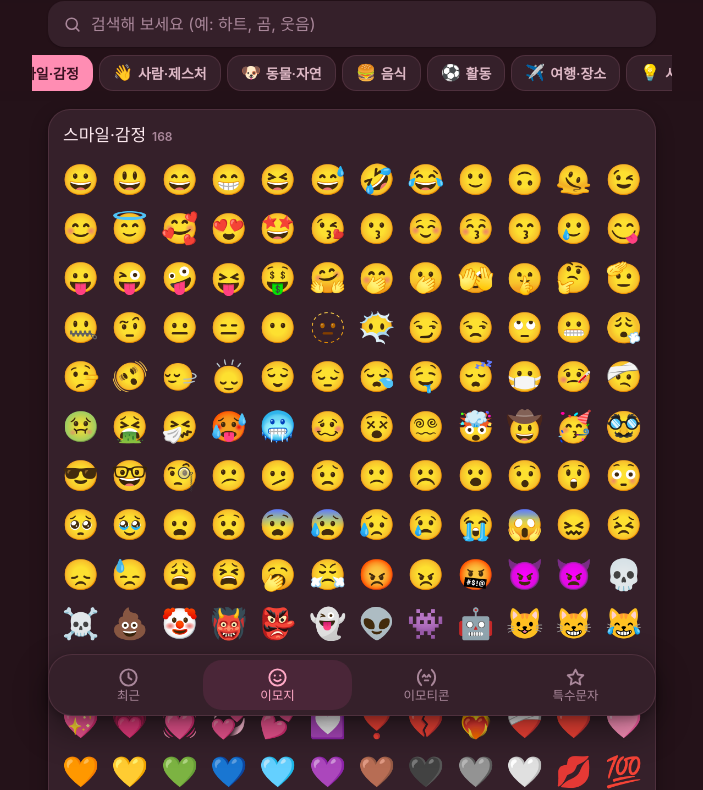
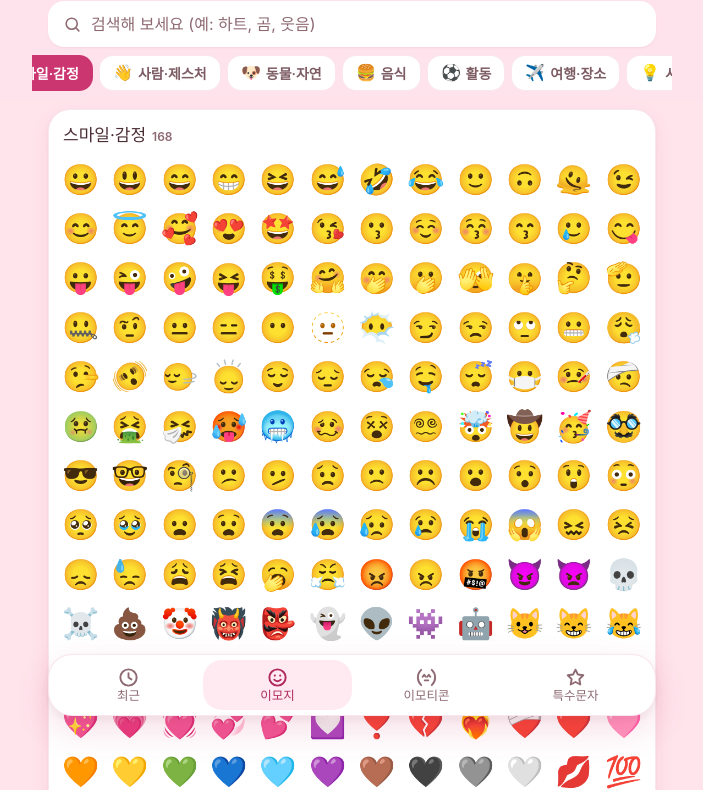
Before and after one commit to keone-AI/emoji-copy, a plain HTML site: page index.html in a window 1280 px wide. Shown: the part 74-864 px from the top of the page, without its empty margins (288-991 px from the left). Drawn offline with Linux system fonts and the dark colour scheme.

Commit message:
다크모드 제거: 항상 핑크 화면
Co-Authored-By: Claude Fable 5.2 <noreply@anthropic.com>

```diff
--- a/style.css
+++ b/style.css
@@ -49,41 +49,6 @@
   color-scheme: light;
 }
 
-@media (prefers-color-scheme: dark) {
-  :root {
-    --bg: #241219;
-    --bg-glass: rgba(36, 18, 25, 0.86);
-    --card: #35202A;
-    --card-soft: #3E2632;
-    --press: #4D2C3C;
-    --line: rgba(255, 160, 196, 0.12);
-    --line-strong: rgba(255, 160, 196, 0.22);
-
-    --ink: #FCE9EF;
-    --ink-2: #DDB8C5;
-    --ink-3: #A9879A;
-
-    --accent: #FF8DB3;
-    --accent-strong: #FFA9C6;
-    --accent-soft: #6A3049;
-    --accent-tint: #4A2638;
-    --on-accent: #3A1222;
-
-    --mark: #FF8DB3;
-    --mark-ink: #3A1222;
-    --mark-cheek: rgba(255, 220, 232, 0.55);
-
-    --toast-bg: #FFD3E1;
-    --toast-ink: #3A1222;
-    --toast-heart: #CC3670;
-
-    --shadow-sm: 0 1px 2px rgba(0, 0, 0, 0.25);
-    --shadow: 0 6px 18px rgba(0, 0, 0, 0.28), 0 1px 3px rgba(0, 0, 0, 0.2);
-    --shadow-lg: 0 14px 34px rgba(0, 0, 0, 0.42), 0 3px 8px rgba(0, 0, 0, 0.25);
-
-    color-scheme: dark;
-  }
-}
 
 /* ---------- 기본 ---------- */
 
```
Also changed, not shown: index.html (+1 -2 lines).
